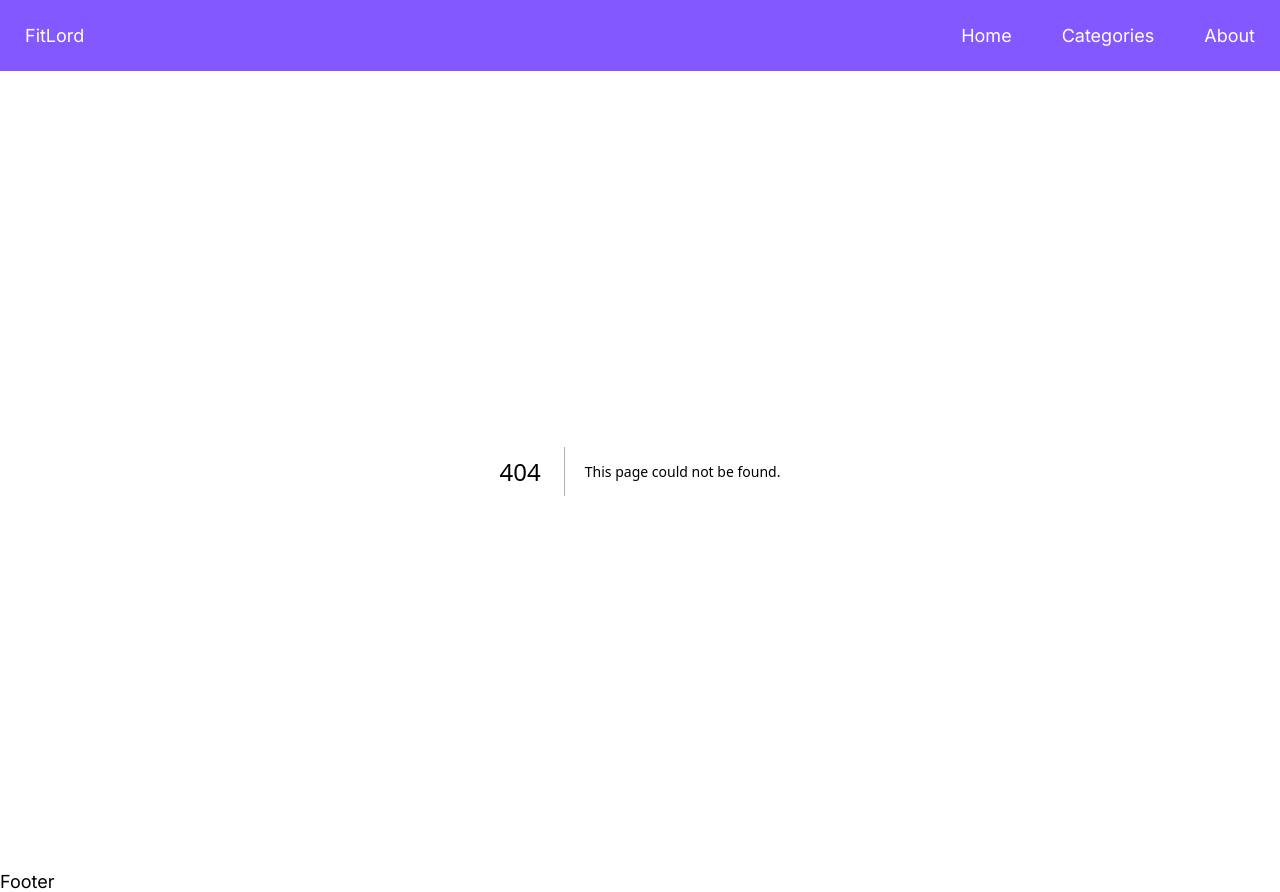
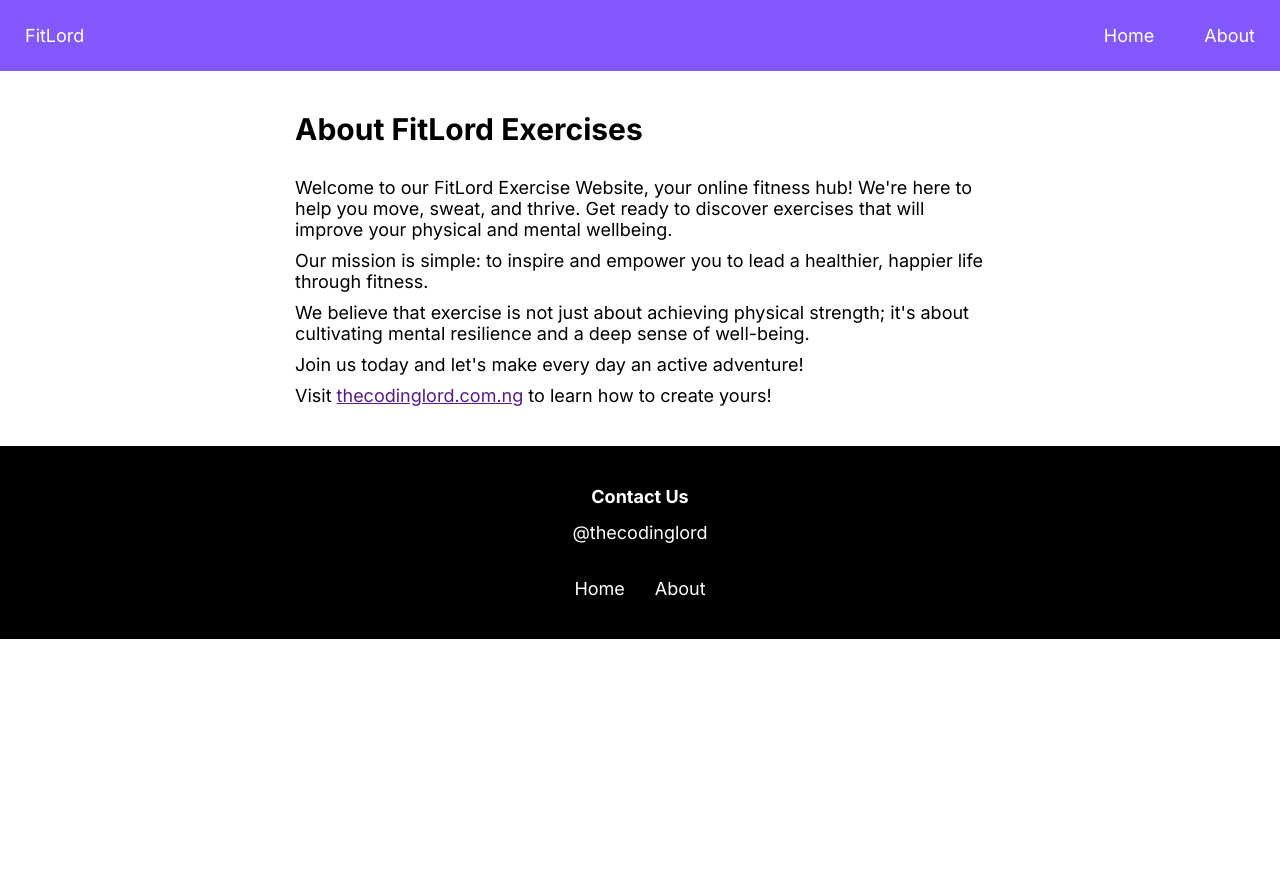
Before and after one commit to ezeigboemmanuel/FitnessApp, a Next.js app: page /about in a window 1280 px wide. Before the commit this address had no page. After the commit the page ends 800 px from the top, so only its background shows below. Built offline with nearby package versions, Linux system fonts and the light colour scheme.

Commit message:
finished the project

```diff
--- a/next.config.js
+++ b/next.config.js
@@ -1,7 +1,7 @@
 /** @type {import('next').NextConfig} */
 const nextConfig = {
     images: {
-        domains: ["api.exercisedb.io"]
+        domains: ["v2.exercisedb.io"]
     }
 }
 
--- /dev/null
+++ b/src/app/about/page.tsx
@@ -0,0 +1,30 @@
+import Link from "next/link";
+import React from "react";
+
+const About = () => {
+  return (
+    <div className="about-container">
+        <h1 className="about-title">About FitLord Exercises</h1>
+      <p className="about-text">
+        Welcome to our FitLord Exercise Website, your online fitness hub! We're
+        here to help you move, sweat, and thrive. Get ready to discover
+        exercises that will improve your physical and mental wellbeing.
+      </p>
+      <p className="about-text">
+        Our mission is simple: to inspire and empower you to lead a healthier,
+        happier life through fitness.
+      </p>
+      <p className="about-text">
+        We believe that exercise is not just about achieving physical strength;
+        it's about cultivating mental resilience and a deep sense of well-being.
+      </p>
+      <p className="about-text">Join us today and let's make every day an active adventure!</p>
+      <p className="about-text">
+        Visit <Link href="">thecodinglord.com.ng</Link> to learn how to create
+        yours!
+      </p>
+    </div>
+  );
+};
+
+export default About;
--- a/src/app/styles.css
+++ b/src/app/styles.css
@@ -24,11 +24,6 @@
     gap: 50px;
 }
 
-@media (max-width: 480px) {
-    .nav-links{
-        display: none;
-    }
-}
 
 
 /* ============ Banner Styles ============== */
@@ -121,42 +116,52 @@ button:hover {
     align-items: center;
     gap: 20px;
 }
+/* Style the dropdown container */
+.dropdown {
+    position: relative;
+    display: inline-block;
+}
 
-/* =================== Exercise Card =============== */
+/* Style the dropdown button */
+.dropbtn {
+    background-color: #8358FF;
+    color: #ffffff;
+    padding: 10px 20px;
+    border: none;
+    cursor: pointer;
+    border-radius: 5px;
+}
 
-.bodypart-card{
-    display: flex;
-    background-color: #F6F6F6;
-    height: 70px;
-    width: 400px;
-    border-radius: 10px;
-    border: 1px solid black;
+/* Style the dropdown content (hidden by default) */
+.dropdown-content {
+    display: none;
+    position: absolute;
+    background-color: #ffffff;
+    min-width: 160px;
+    box-shadow: 0px 8px 16px 0px rgba(0,0,0,0.2);
+    z-index: 1;
+}
+
+/* Style the links inside the dropdown */
+.dropdown-content p {
+    color: #333333;
+    padding: 12px 16px;
+    text-decoration: none;
+    display: block;
+}
+
+/* Change color on hover */
+.dropdown-content p:hover {
+    background-color: #f1f1f1;
+    color: #8358FF;
     cursor: pointer;
 }
-.bodypart:hover{
-    background-color: #cccccc;
-}
-.bodypart-icon{
-    background-color: #8358FF;
-    border-radius: 10px 0px 0px 10px;
-    color: #FFFFFF;
-    width: 100px;
-    display: flex;
-    justify-content: center;
-    align-items: center;
-}
-.bodypart-card-text{
-    display: flex;
-    justify-content: center;
-    align-items: center;
-    padding: 0px 10px;
+
+/* Show the dropdown content when the dropdown button is hovered over */
+.dropdown:hover .dropdown-content {
+    display: block;
 }
 
-@media (max-width: 480px) {
-    .bodypart-card{
-        width: 100%;
-    }
-}
 
 
 /* =================== ExerciseCard ======================= */
@@ -164,6 +169,12 @@ button:hover {
 .exercise-card{
     display: flex;
     flex-direction: column;
+    text-decoration: none;
+    margin: 10px;
+}
+.exercise-card-name{
+    text-transform: capitalize;
+    text-decoration: none;
 }
 
 
@@ -230,4 +241,69 @@ button:hover {
     font-weight: 600;
     padding: 10px;
     font-size: 25px;
+    text-transform: capitalize;
 }
+
+/* =========== About ============== */
+.about-container{
+    max-width: 700px;
+    margin:  40px auto;
+}
+.about-title{
+    font-size: 30px;
+    margin: 30px 5px;
+}
+.about-text{
+    margin: 10px 5px;
+}
+
+/* ============ Footer ============== */
+footer {
+    background-color: #000000; /* Dark background color */
+    color: #fff; /* Text color */
+    padding: 40px 0;
+    text-align: center;
+}
+
+/* Container for footer content */
+.footer-container {
+    display: flex;
+    flex-direction: column;
+    justify-content: center;
+    align-items: center;
+}
+
+.footer-contact{
+    text-decoration: none;
+    color: #fff;
+    margin: 15px 10px;
+}
+.footer-contact:hover{
+    text-decoration: underline;
+}
+
+/* Footer navigation links */
+.footer-links {
+    margin-top: 20px;
+}
+
+.footer-links a {
+    text-decoration: none;
+    color: #fff;
+    margin: 0 15px;
+}
+
+.footer-links a:hover {
+    text-decoration: underline; /* Hover color */
+}
+
+/* Responsive footer styles */
+@media (max-width: 768px) {
+    footer {
+        padding: 20px 0;
+    }
+
+    .footer-links {
+        margin-top: 10px;
+    }
+}
--- a/src/components/ExerciseCard.tsx
+++ b/src/components/ExerciseCard.tsx
@@ -8,7 +8,7 @@ const ExerciseCard = ({exercise}: Props) => {
   return (
     <Link href={`/exercise/${exercise.id}`} className="exercise-card">
         <Image src={exercise.gifUrl} alt={exercise.name} width={330} height={330} />
-        <p>{exercise.name}</p>
+        <p className="exercise-card-name">{exercise.name}</p>
     </Link>
   )
 }
--- a/src/components/Footer.tsx
+++ b/src/components/Footer.tsx
@@ -1,9 +1,19 @@
-import React from 'react'
+import Link from "next/link";
+import React from "react";
 
 const Footer = () => {
   return (
-    <div>Footer</div>
-  )
-}
+    <footer>
+    <div className="footer-container">
+        <h2>Contact Us</h2>
+        <Link href="https://thecodinglord.com.ng/contact" className="footer-contact">@thecodinglord</Link>
+        <div className="footer-links">
+            <Link href="/">Home</Link>
+            <Link href="/about">About</Link>
+        </div>
+    </div>
+</footer>
+  );
+};
 
-export default Footer
+export default Footer;
--- a/src/components/Navbar.tsx
+++ b/src/components/Navbar.tsx
@@ -7,7 +7,6 @@ const Navbar = () => {
         <div className="logo"><Link href="/" className="nav-link">FitLord</Link></div>
         <div className="nav-links">
             <Link href="/" className="nav-link">Home</Link>
-            <Link href="/categories" className="nav-link">Categories</Link>
             <Link href="/about" className="nav-link">About</Link>
         </div>
     </div>
--- a/src/utility/fetchData.ts
+++ b/src/utility/fetchData.ts
@@ -2,7 +2,7 @@
 export const exerciseOptions = {
     method: 'GET',
     headers: {
-      'X-RapidAPI-Key': '1e2bbf7b4amsh735375b0b99ef92p1c1290jsnf608fbbae3e9',
+      'X-RapidAPI-Key': '3397041d5cmsh027c63c4847a172p14480djsnad40a6a3a79e',
       'X-RapidAPI-Host': 'exercisedb.p.rapidapi.com'
     }
   };
```
Also changed, not shown: src/app/page.tsx (+9 -3 lines), src/components/BodyPart.tsx (deleted, +0 -18 lines), src/components/Exercises.tsx (+13 -7 lines), src/components/SearchedExercises.tsx (+30 -3 lines).
